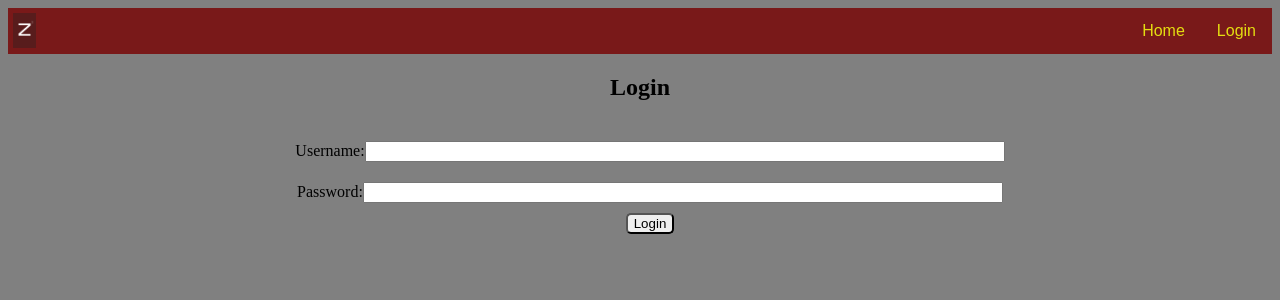
After one commit to SmoCloud/video-player, a PHP site: page /login.html in a window 1280 px wide. The commit adds this page. Shown: the top 300 px of the page. Run offline with PHP 8.4, Linux system fonts and the light colour scheme.

Commit message:
Added basic login page, still implementing login logic in JS

```diff
--- a/index.html
+++ b/index.html
@@ -2,14 +2,15 @@
 <html lang="en">
     <head>
         <meta charset="UTF-8">
+        <meta name="viewport" content="width=device-width, initial-scale=1.0">
         <link rel="stylesheet" href="styles.css">
         <title>Z^2</title>
-        <meta name="viewport" content="width=device-width, initial-scale=1.0">
     </head>
     <body>
         <section class="border">
             <div class="navbar">
                 <img src="imgs/basic logo.jpeg">
+                <a href="login.html">Login</a>
                 <a href="index.html">Home</a>
             </div>
             <div class="searchbar">
--- a/index.js
+++ b/index.js
@@ -12,3 +12,17 @@ document.getElementById("fruitninja").onclick = function() {
 // document.getElementById("vp").setAttribute("max-width: ");
 
 const player = document.getElementById("vp");
+const login = document.getElementById("login-btn");
+let username;
+let password;
+
+login.onclick = function() {
+    username = document.getElementById("usr");
+    if(username === "") {
+        window.alert("Username field cannot be empty!");
+    }
+    password = document.getElementById("pwd");
+    if(password === "") {
+        window.alert("Password field cannot be empty!");
+    }
+}
--- /dev/null
+++ b/login.html
@@ -0,0 +1,31 @@
+<!DOCTYPE html>
+<html lang="en">
+    <head>
+        <meta charset="UTF-8">
+        <meta name="viewport" content="width=device-width, initial-scale=1.0">
+        <link rel="stylesheet" href="styles.css">
+        <title>Login</title>
+    </head>
+    <body>
+        <section class="border">
+            <div class="navbar">
+                <img src="imgs/basic logo.jpeg">
+                <a href="login.html">Login</a>
+                <a href="index.html">Home</a>
+            </div>
+            <h1 style="text-align: center;">Login</h1>
+        </section>
+        <section class="login-box">
+            <div class="username">
+                <label for="usr">Username: </label>
+                <input id="usr" style="width: 50%;">
+            </div>
+            <div class="password">
+                <label for="pwd">Password: </label>
+                <input id="pwd" style="width: 50%;">
+            </div>
+            <button id="login-btn" style="border-radius: 5px;">Login</button>
+        </section>
+        <script src="index.js"></script>
+    </body>
+</html>
--- a/player.html
+++ b/player.html
@@ -3,8 +3,8 @@
 <head>
     <meta charset="UTF-8">
     <meta name="viewport" content="width=device-width, initial-scale=1.0">
+    <link rel="stylesheet" href="styles.css">
     <title>Video Player</title>
-    <link rel="stylesheet" href="styles.css">
 </head>
 <body>
     <div class="navbar">
--- a/styles.css
+++ b/styles.css
@@ -42,6 +42,24 @@ body {
 /* Change background color of navbar links on mouse hover */
 .navbar a:hover {
     background-color: red;
+}
+
+.login-box {
+    display: flex;
+    flex-direction: column;
+    justify-content: center;
+    align-items: center;
+    width: 100%;
+    margin: 10px;
+}
+
+.username, .password {
+    display: flex;
+    justify-content: center;
+    align-items: center;
+    text-align: center;
+    width: 100%;
+    margin: 10px;
 }
 
 /* Search bar container */
```
